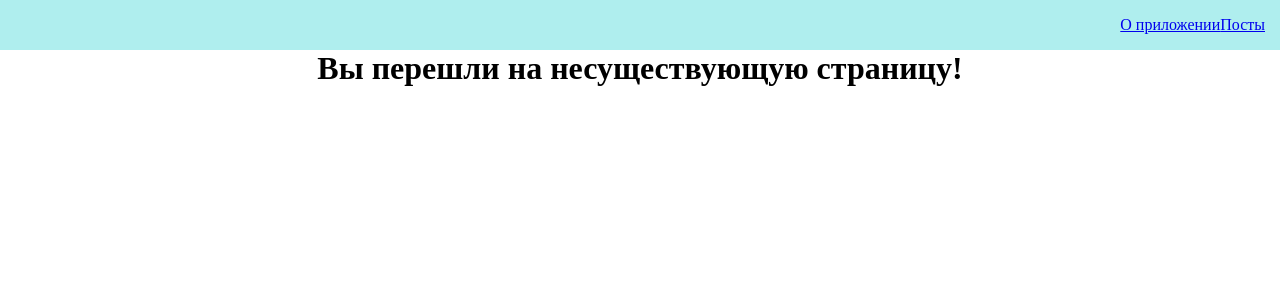
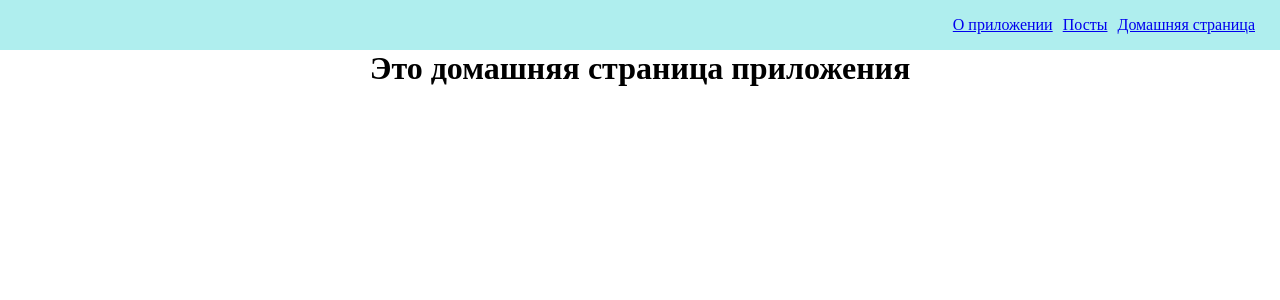
Before and after one commit to MihaDarin/fundamental-react, a React (Create React App) app: page / in a window 1280 px wide. Shown: the top 300 px of the page. Built offline with nearby package versions, Linux system fonts and the light colour scheme.

Commit message:
Добавлена домашняя страница приложения, стилизованы пункты меню

```diff
--- a/src/App.css
+++ b/src/App.css
@@ -32,16 +32,3 @@
   border: 3px solid blue;
   font-weight: bold;
 }
-
-.navbar {
-  height: 50px;
-  width: 100vw;
-  display: flex;
-  align-items: center;
-  padding: 0 15px;
-  background-color: paleturquoise;
-}
-
-.navbar__items {
-  margin-left: auto;
-}
--- /dev/null
+++ b/src/Pages/HomePage.js
@@ -0,0 +1,5 @@
+import React from "react";
+
+export const HomePage = () => {
+  return <h1>Это домашняя страница приложения</h1>;
+};
--- a/src/components/AppRouter/AppRouter.js
+++ b/src/components/AppRouter/AppRouter.js
@@ -4,6 +4,7 @@ import { About } from "../../Pages/About";
 import Posts from "../../Pages/Posts";
 import { Error } from "../../Pages/Error";
 import { PostIdPage } from "../../Pages/PostIdPage";
+import { HomePage } from "../../Pages/HomePage";
 export const AppRouter = () => {
   return (
     <Routes>
@@ -11,6 +12,7 @@ export const AppRouter = () => {
       <Route path="/posts" element={<Posts />} />
       <Route path="/posts/:id" element={<PostIdPage />} />
       <Route path="*" element={<Error />} />
+      <Route path="/" element={<HomePage />} />
     </Routes>
   );
 };
--- a/src/components/UI/Navbar/Navbar.js
+++ b/src/components/UI/Navbar/Navbar.js
@@ -1,12 +1,19 @@
 import React from "react";
 import { Link } from "react-router-dom";
-import "../../../App.css";
+import style from "./Navbar.module.css";
 export const Navbar = () => {
   return (
-    <div className="navbar">
-      <div className="navbar__items ">
-        <Link to="/about">О приложении</Link>
-        <Link to="/posts">Посты</Link>
+    <div className={style.navbar}>
+      <div className={style.navbar__items}>
+        <Link className={style.navbar__item} to="/about">
+          О приложении
+        </Link>
+        <Link className={style.navbar__item} to="/posts">
+          Посты
+        </Link>
+        <Link className={style.navbar__item} to="/">
+          Домашняя страница
+        </Link>
       </div>
     </div>
   );
--- /dev/null
+++ b/src/components/UI/Navbar/Navbar.module.css
@@ -0,0 +1,15 @@
+.navbar {
+  height: 50px;
+  width: 100vw;
+  display: flex;
+  align-items: center;
+  padding: 0 15px;
+  background-color: paleturquoise;
+}
+
+.navbar__items {
+  margin-left: auto;
+}
+.navbar__item {
+  margin-right: 10px;
+}
```
